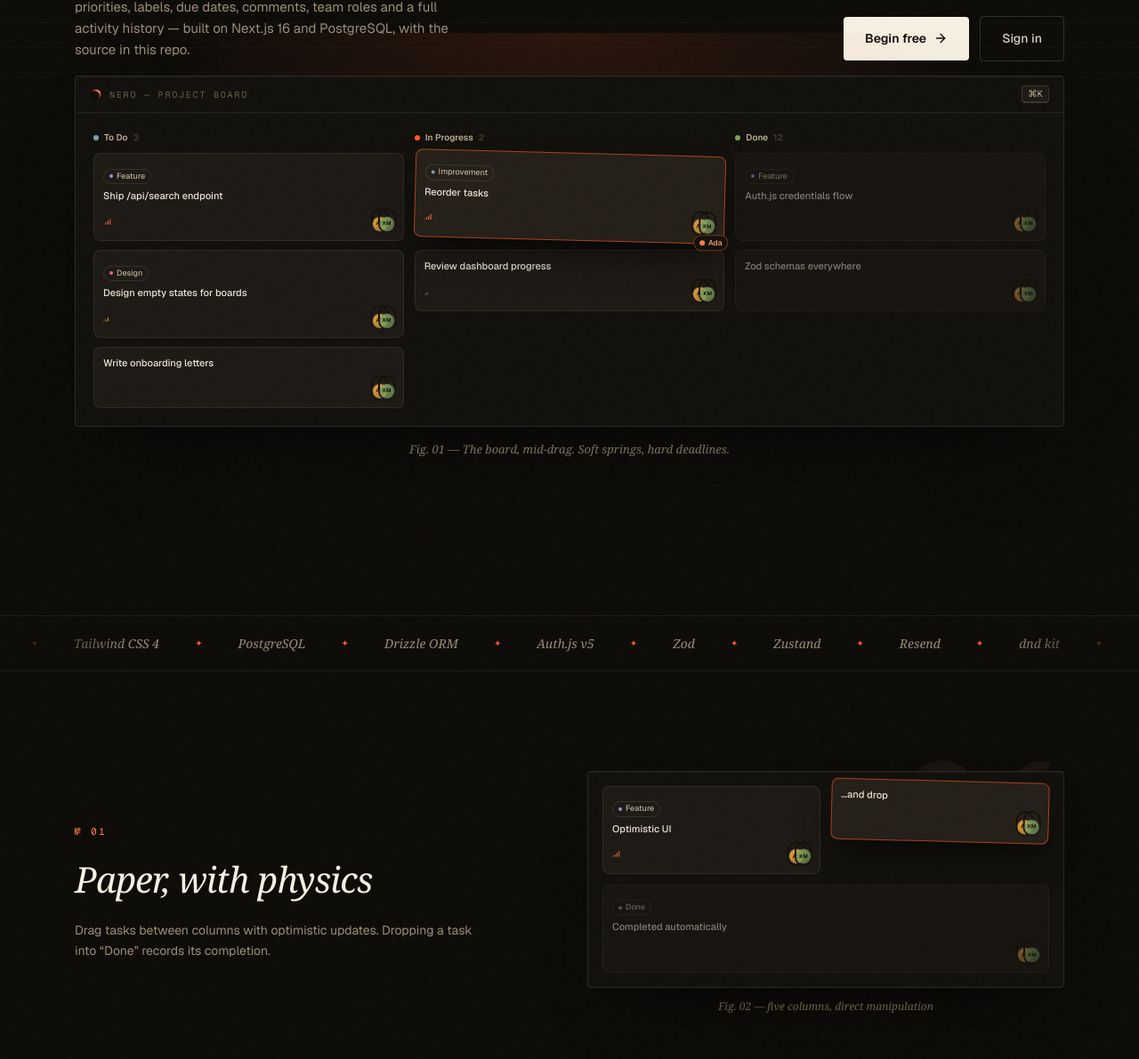
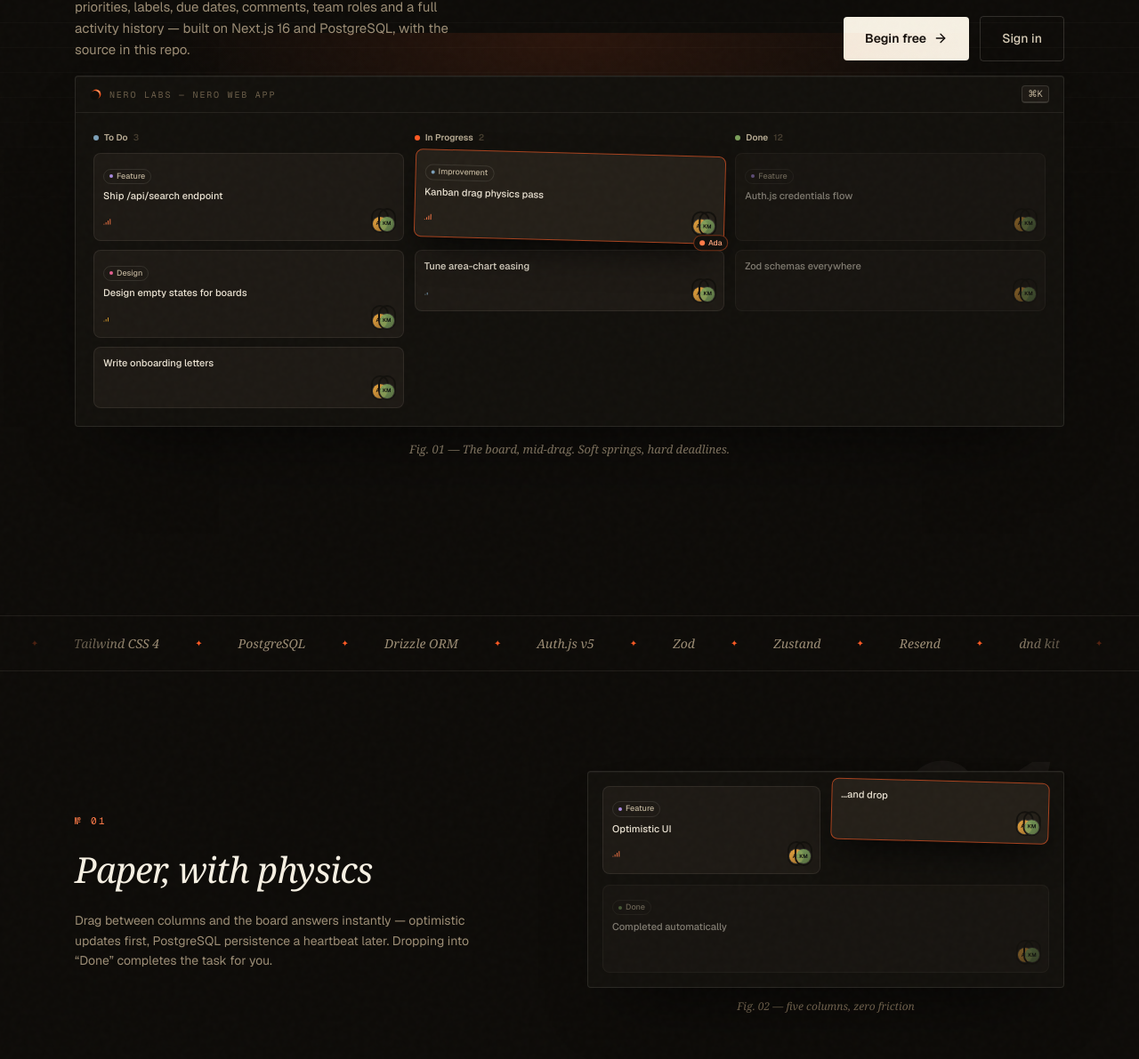
Before and after one commit to nextern-dev/Nero, a Next.js app: page / in a window 1280 px wide. Shown: the part 591-1782 px from the top of the page at 89% size. Built offline with nearby package versions, Linux system fonts and the light colour scheme; no server answers.

Commit message:
security: sanitize transactional email subjects

```diff
--- a/src/components/landing.tsx
+++ b/src/components/landing.tsx
@@ -117,7 +117,7 @@ function BoardPlate() {
         <div className="flex items-center gap-2 border-b border-ink-50/8 px-4 py-2.5">
           <LogoMark size={14} />
           <span className="font-mono text-[10px] tracking-[0.18em] text-ink-500 uppercase">
-            Nero — Project board
+            Nero Labs — Nero Web App
           </span>
           <span className="kbd ml-auto hidden sm:inline-flex">⌘K</span>
         </div>
@@ -154,7 +154,7 @@ function BoardPlate() {
               className="relative"
             >
               <MiniCard
-                title="Reorder tasks"
+                title="Kanban drag physics pass"
                 tag="Improvement"
                 tagColor="#7c9fb8"
                 priority="high"
@@ -170,7 +170,7 @@ function BoardPlate() {
               </motion.span>
             </motion.div>
             <div className="hidden sm:block">
-              <MiniCard title="Review dashboard progress" priority="low" />
+              <MiniCard title="Tune area-chart easing" priority="low" />
             </div>
           </div>
           <div className="space-y-2.5">
@@ -426,12 +426,12 @@ export function Landing() {
       </section>
 
       {/* ————— Chapters ————— */}
-      <section id="features" className="mx-auto max-w-6xl px-5 py-28">
+      <section id="chapters" className="mx-auto max-w-6xl px-5 py-28">
         <Chapter
           no="01"
           title="Paper, with physics"
-          body="Drag tasks between columns with optimistic updates. Dropping a task into “Done” records its completion."
-          caption="Fig. 02 — five columns, direct manipulation"
+          body="Drag between columns and the board answers instantly — optimistic updates first, PostgreSQL persistence a heartbeat later. Dropping into “Done” completes the task for you."
+          caption="Fig. 02 — five columns, zero friction"
         >
           <div className="grid grid-cols-2 gap-3">
             <MiniCard
@@ -490,15 +490,16 @@ export function Landing() {
 
       {/* ————— Manifesto ————— */}
       <section
-        id="how-it-works"
+        id="manifesto"
         className="relative border-y border-ink-50/8 bg-ink-900/40 py-28"
       >
         <div className="bg-ruled pointer-events-none absolute inset-0 opacity-60" />
         <Reveal className="relative mx-auto max-w-3xl px-5 text-center">
           <LogoMark size={44} className="mx-auto mb-10" />
           <p className="wonk font-display text-[28px] leading-snug font-medium tracking-tight text-ink-100 italic sm:text-[38px]">
-            “One PostgreSQL database, a small set of libraries —{" "}
-            code you can read in an evening.”
+            “One Postgres, a handful of libraries, no hidden services —{" "}
+            <span className="text-gradient-brand">code you can read</span> in an
+            evening.”
           </p>
           <p className="folio mt-8">Why Nero exists</p>
           <p className="mx-auto mt-6 max-w-lg text-[13.5px] leading-relaxed text-ink-400">
@@ -510,15 +511,15 @@ export function Landing() {
       </section>
 
       {/* ————— Index ————— */}
-      <section id="stack" className="mx-auto max-w-4xl px-5 py-28">
+      <section id="index" className="mx-auto max-w-4xl px-5 py-28">
         <Reveal>
-          <p className="folio mb-4">Stack</p>
+          <p className="folio mb-4">Index</p>
           <h2 className="font-display text-[34px] font-medium tracking-tight text-ink-50 italic sm:text-[44px]">
-            Built from familiar tools
+            Composed of fine materials
           </h2>
           <p className="mt-3 max-w-lg text-[14px] leading-relaxed text-ink-400">
             Every layer is open source and inspectable. Fork it, read it, run
-            it on your own infrastructure.
+            it on a box under your desk.
           </p>
         </Reveal>
         <Reveal className="mt-12" delay={0.1}>
@@ -559,7 +560,8 @@ export function Landing() {
             <span className="text-gradient-brand italic">Begin.</span>
           </h2>
           <p className="mx-auto mt-4 max-w-md text-[14px] text-ink-400">
-            Create a workspace, add a project, and start organizing work on the board.
+            Create a workspace in ten seconds. Your first project — a guided
+            tour — is already waiting on the board.
           </p>
           <div className="mt-10 flex items-center justify-center gap-3">
             <Link
@@ -573,7 +575,7 @@ export function Landing() {
               href="/login"
               className="rounded-sm border border-ink-50/15 px-7 py-3.5 text-[14px] font-medium text-ink-200 transition-colors hover:border-brand-500/60 hover:text-brand-300"
             >
-              Sign in
+              Explore the demo
             </Link>
           </div>
         </Reveal>
--- a/src/lib/email.ts
+++ b/src/lib/email.ts
@@ -11,7 +11,12 @@ const FROM = process.env.EMAIL_FROM ?? "Nero <onboarding@resend.dev>";
 const APP_URL = (process.env.NEXT_PUBLIC_APP_URL ?? "http://localhost:3000").replace(/\/$/, "");
 
 function escapeHtml(value: string) {
-  return value.replaceAll("&", "&amp;").replaceAll("<", "&lt;").replaceAll(">", "&gt;").replaceAll('"', "&quot;").replaceAll("'", "&#39;");
+  return value
+    .replaceAll("&", "&amp;")
+    .replaceAll("<", "&lt;")
+    .replaceAll(">", "&gt;")
+    .replaceAll('"', "&quot;")
+    .replaceAll("'", "&#39;");
 }
 
 function shell(heading: string, body: string) {
@@ -36,12 +41,13 @@ function shell(heading: string, body: string) {
 }
 
 async function deliver(to: string, subject: string, html: string) {
+  const safeSubject = subject.replace(/[\\r\\n]+/g, " ").trim();
   if (!resend) {
     console.log(`[nero:email] RESEND_API_KEY not set — skipped "${subject}" → ${to}`);
     return { delivered: false as const };
   }
   try {
-    await resend.emails.send({ from: FROM, to, subject, html });
+    await resend.emails.send({ from: FROM, to, subject: safeSubject, html });
     return { delivered: true as const };
   } catch (error) {
     console.error("[nero:email] delivery failed:", error);
```
Also changed, not shown: 1 other file (tests, documents, lock files or other folders).
